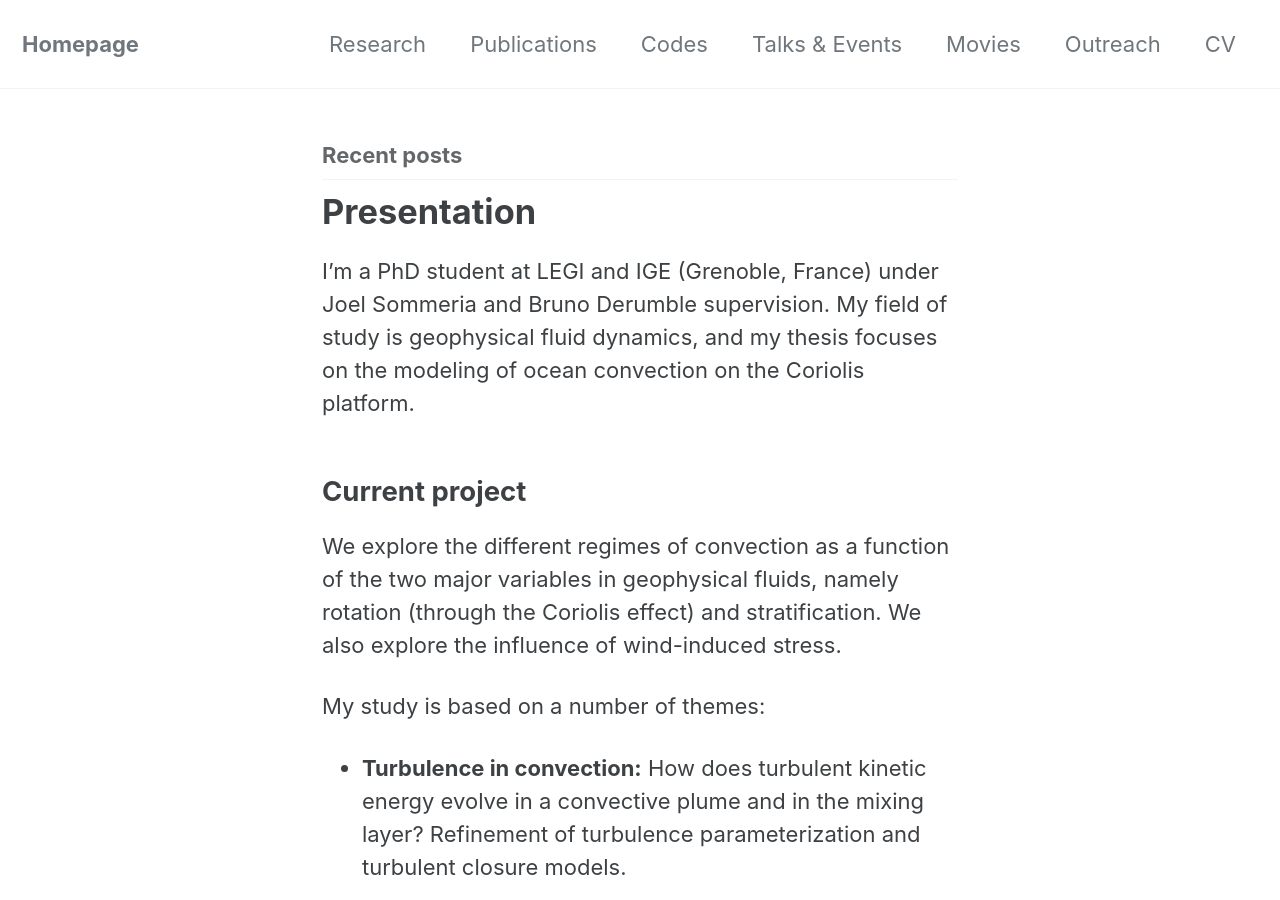
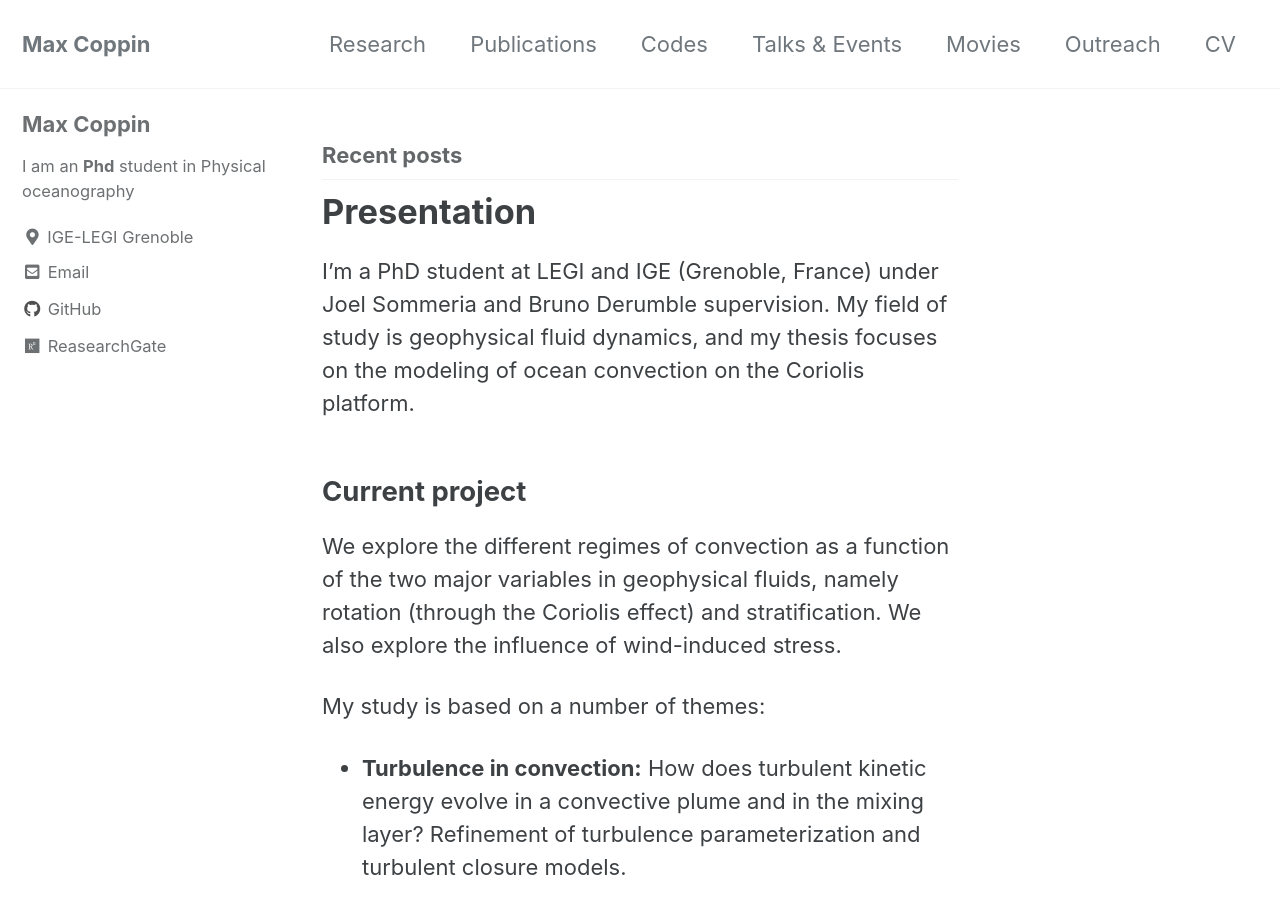
Before and after one commit to Max-Coppin/max-coppin.github.io, a Jekyll site: the page built from index.html, in a window 1280 px wide and 900 px high. Built offline with Jekyll 4.4.1, drawn with Linux system fonts in a browser that asks for light colours; cached includes are drawn as plain includes; the list of posts is cut into pages by our own code; part of the change alters nothing that is shown.

Commit message:
Update _config.yml

```diff
--- a/_config.yml
+++ b/_config.yml
@@ -305,13 +305,6 @@ defaults:
       layout: single
       author_profile: true
 
-# Configuration de la page d'accueil
-permalink: /
-layout: single
-title: "Homepage"
-author_profile: true
-author: Max Coppin
-
 
 
 
```
